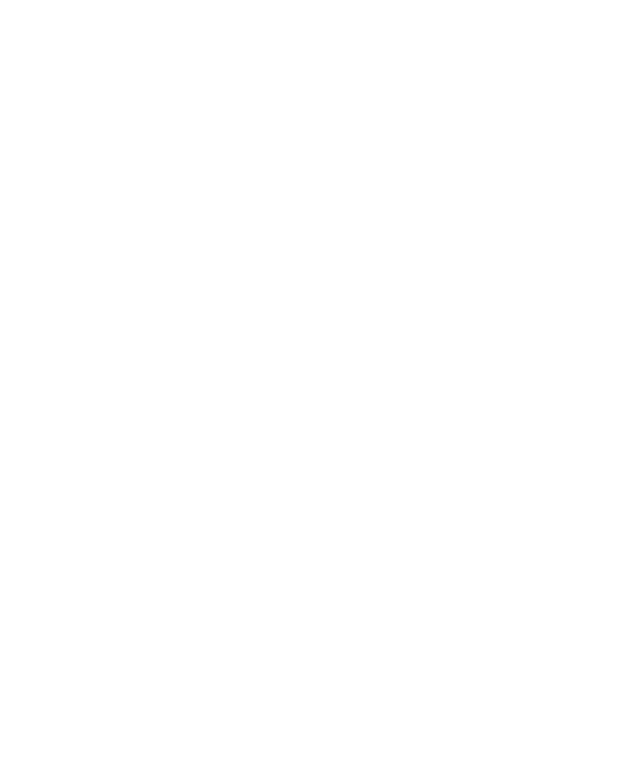
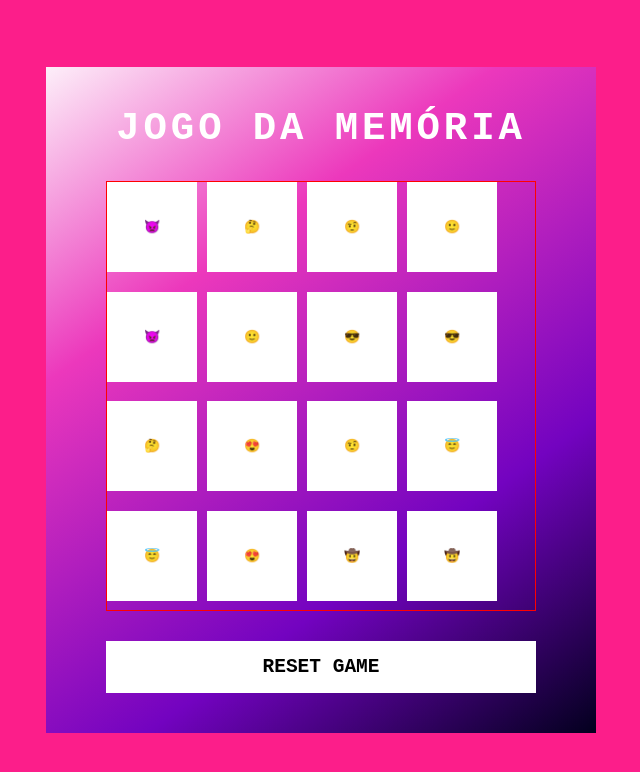
Before and after one commit to GabrielAlvesM/Jogo-Da-Memoria, a plain HTML site: page index.html in a window 1280 px wide. Shown: the whole page, without its empty margins (319-959 px from the left). Drawn offline with Linux system fonts and the light colour scheme.

Commit message:
Game base
Base do Jogo com html e css, e principio do javascript

```diff
--- a/index.html
+++ b/index.html
@@ -8,6 +8,16 @@
     <title>Jogo da memória</title>
 </head>
 <body>
+
+    <div class="container">
+        <h2>JOGO DA MEMÓRIA</h2>
+        <div class="game"></div>
+        <button
+            class="reset"
+            onclick="window.location.reload()">
+            RESET GAME
+        </button>
+    </div>
     <script src="src/script/index.js" defer></script>
 </body>
 </html>
--- a/src/assets/style/main.css
+++ b/src/assets/style/main.css
@@ -0,0 +1,64 @@
+
+body{
+    display: flex;
+    justify-content: center;
+    align-items: center;
+    min-height: 100vh;
+    background-color: #fc1e8a;
+}
+
+.container{
+    position: relative;
+    display: flex;
+    flex-direction: column;
+    justify-content: center;
+    align-items: center;
+    gap: 30px;
+    background: linear-gradient(
+        325deg,
+        #03001e 0%,
+        #7303c0 30%,
+        #ec38bc 70%,
+        #fdeff9 100%
+    );
+    padding: 40px 60px;
+}
+
+h2{
+    font-size: 3em;
+    color: #fff;
+    text-transform: uppercase;
+    letter-spacing: 0.1em;
+}
+
+.reset{
+    padding: 15px 20px;
+    width: 100%;
+    color: #000;
+    background-color: #fff;
+    border: none;
+    font-size: 1.5em;
+    cursor: pointer;
+    font-weight: 600;
+}
+
+.game{
+    border: 1px solid red;
+    width: 430px;
+    height: 430px;
+    display: flex;
+    flex-wrap: wrap;
+    gap: 10px;
+    transform-style: preserve-3d;
+    perspective: 500px;
+}
+
+.item{
+    position: relative;
+    width: 90px;
+    height: 90px;
+    display: flex;
+    align-items: center;
+    justify-content: center;
+    background-color: #fff;
+}
--- a/src/assets/style/reset.css
+++ b/src/assets/style/reset.css
@@ -2,4 +2,8 @@
     box-sizing: border-box;
     padding: 0;
     margin: 0;
+    text-decoration: none;
+    list-style-type: none;
+    outline: none;
+    font-family: monospace;
 }
--- a/src/script/index.js
+++ b/src/script/index.js
@@ -0,0 +1,29 @@
+const emojis = [
+    "🙂",
+    "🙂",
+    "😍",
+    "😍",
+    "🤔",
+    "🤔",
+    "🤨",
+    "🤨",
+    "👿",
+    "👿",
+    "😇",
+    "😇",
+    "🤠",
+    "🤠",
+    "😎",
+    "😎"
+];
+
+let openCards = [];
+
+let shuffleEmojis = emojis.sort(() => (Math.random() > 0.5 ? 2 : -1));
+
+for(let i = 0; i < emojis.length; i++){
+    let box = document.createElement("div");
+    box.classList.add("item");
+    box.innerHTML = shuffleEmojis[i];
+    document.querySelector(".game").appendChild(box);
+}
```
